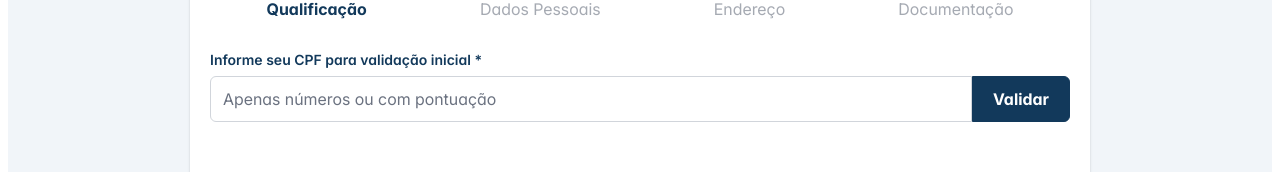
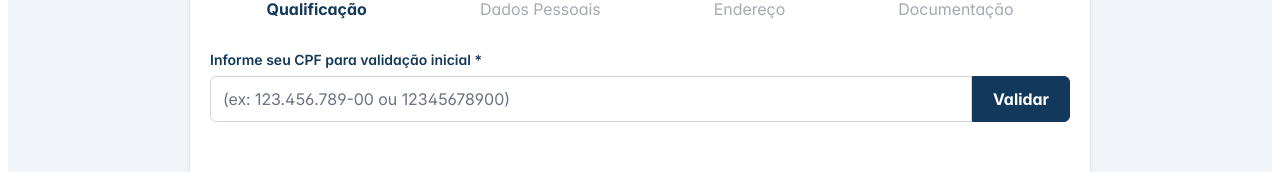
Before and after one commit to flaviojr82/siaj, a React (Vite) app in the folder siaj/: page / in a window 1280 px wide. Shown: the part 449-621 px from the top of the page. Built offline with nearby package versions, Linux system fonts and the light colour scheme.

Commit message:
Update AuxiliarRegistrationForm.jsx

```diff
--- a/siaj/src/components/AuxiliarRegistrationForm.jsx
+++ b/siaj/src/components/AuxiliarRegistrationForm.jsx
@@ -39,7 +39,7 @@ const StepRole = ({ data, updateData }) => {
     if (!cpfInput) return;
 
     // MOCK DE DADOS PARA TESTE
-    const CPFS_CADASTRADOS_MOCK = ['111.111.111-11', '123.456.789-00'];
+    const CPFS_CADASTRADOS_MOCK = ['111.111.111-11', '11111111111', '123.456.789-00', '12345678900'];
 
     if (CPFS_CADASTRADOS_MOCK.includes(cpfInput)) {
       setCpfStatus('duplicate');
@@ -65,7 +65,7 @@ const StepRole = ({ data, updateData }) => {
           <InputText
             value={cpfInput}
             onChange={(e) => { setCpfInput(e.target.value); setCpfStatus('idle'); }}
-            placeholder="Apenas números ou com pontuação"
+            placeholder="(ex: 123.456.789-00 ou 12345678900)"
           />
           <Button label="Validar" onClick={checkCpf} className="siaj-btn-primary" />
         </div>
```
